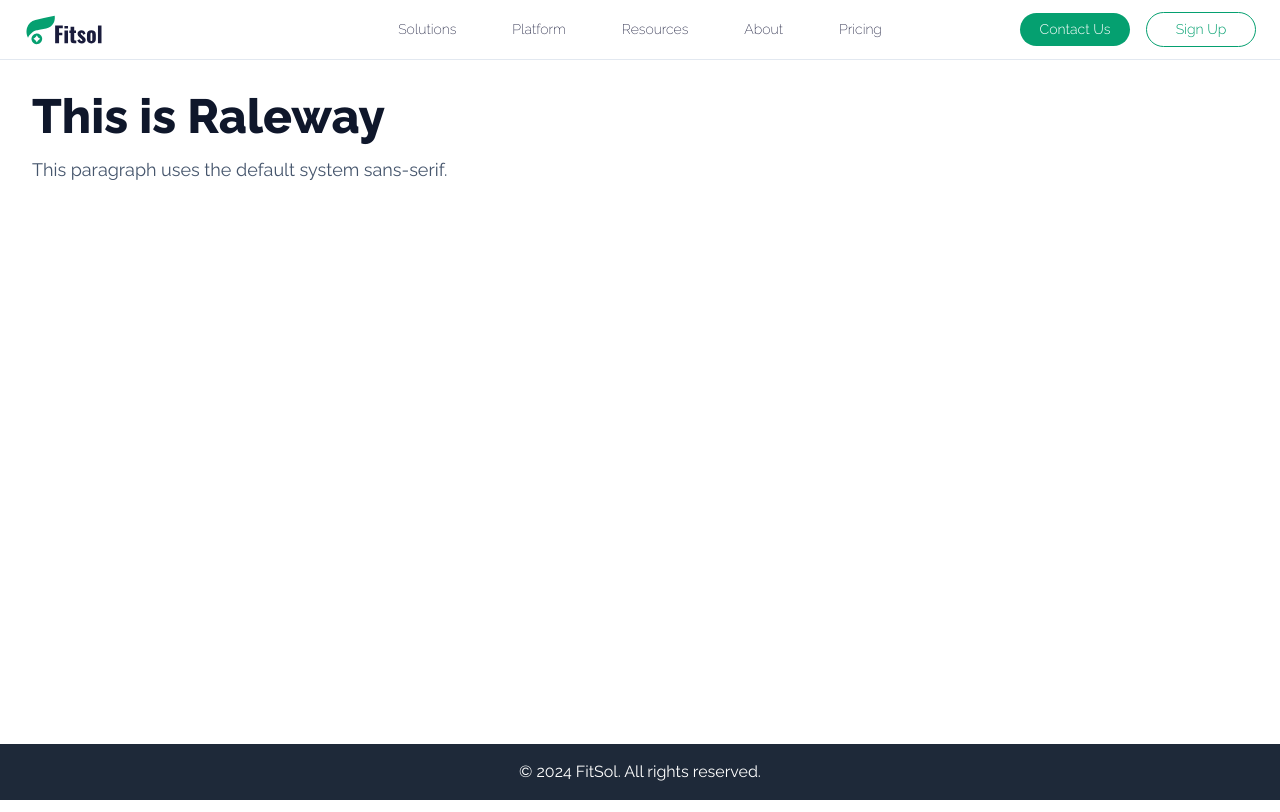
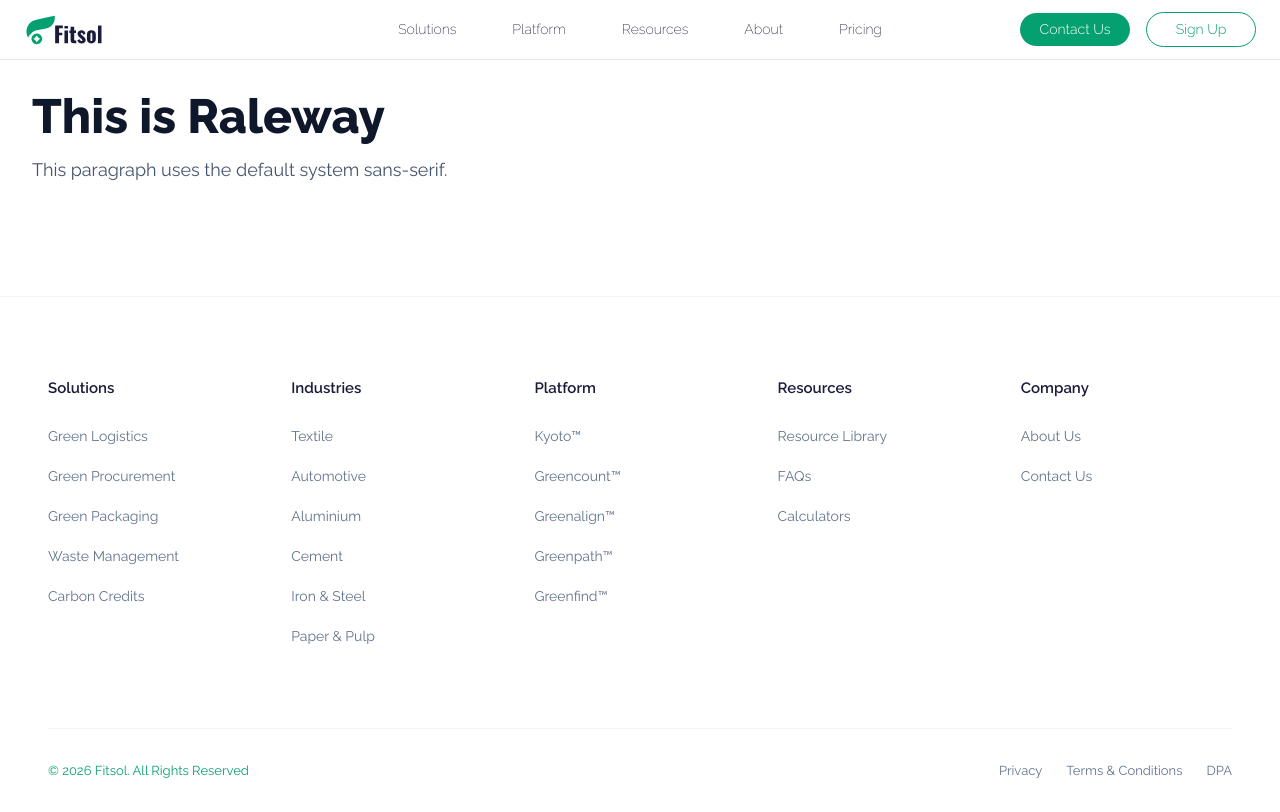
Before and after one commit to DhirajKumar19web/fitsol.green, a React (Vite) app: page / in a window 1280 px wide. Built offline with nearby package versions, Linux system fonts and the light colour scheme.

Commit message:
feat: implement detailed navigation menu and footer branding structure

```diff
--- a/src/components/layout/Footer.tsx
+++ b/src/components/layout/Footer.tsx
@@ -1,8 +1,92 @@
+import { Link } from 'react-router-dom';
+
+const footerLinks = [
+  {
+    title: 'Solutions',
+    links: [
+      { name: 'Green Logistics', path: '#' },
+      { name: 'Green Procurement', path: '#' },
+      { name: 'Green Packaging', path: '#' },
+      { name: 'Waste Management', path: '#' },
+      { name: 'Carbon Credits', path: '#' },
+    ]
+  },
+  {
+    title: 'Industries',
+    links: [
+      { name: 'Textile', path: '#' },
+      { name: 'Automotive', path: '#' },
+      { name: 'Aluminium', path: '#' },
+      { name: 'Cement', path: '#' },
+      { name: 'Iron & Steel', path: '#' },
+      { name: 'Paper & Pulp', path: '#' },
+    ]
+  },
+  {
+    title: 'Platform',
+    links: [
+      { name: 'Kyoto™', path: '#' },
+      { name: 'Greencount™', path: '#' },
+      { name: 'Greenalign™', path: '#' },
+      { name: 'Greenpath™', path: '#' },
+      { name: 'Greenfind™', path: '#' },
+    ]
+  },
+  {
+    title: 'Resources',
+    links: [
+      { name: 'Resource Library', path: '#' },
+      { name: 'FAQs', path: '#' },
+      { name: 'Calculators', path: '#' },
+    ]
+  },
+  {
+    title: 'Company',
+    links: [
+      { name: 'About Us', path: '/about' },
+      { name: 'Contact Us', path: '/contact' },
+    ]
+  }
+];
+
 const Footer: React.FC = () => {
   return (
-    <footer className="bg-gray-800 text-white py-4">
-      <div className="container mx-auto text-center">
-        <p>&copy; 2024 FitSol. All rights reserved.</p>
+    <footer className="bg-white border-t border-slate-100 mt-20">
+      <div className="max-w-[1400px] mx-auto px-6 lg:px-12 pt-20 pb-8">
+        {/* Main Footer Links */}
+        <div className="grid grid-cols-2 md:grid-cols-3 lg:grid-cols-5 gap-10 lg:gap-8 mb-20">
+          {footerLinks.map((section, idx) => (
+            <div key={idx} className="flex flex-col gap-6">
+              <h3 className="text-[#1a1c3c] font-semibold text-[15px]">
+                {section.title}
+              </h3>
+              <ul className="flex flex-col gap-4">
+                {section.links.map((link, linkIdx) => (
+                  <li key={linkIdx}>
+                    <Link
+                      to={link.path}
+                      className="text-slate-500 hover:text-emerald-500 transition-colors text-[14px] font-[400]"
+                    >
+                      {link.name}
+                    </Link>
+                  </li>
+                ))}
+              </ul>
+            </div>
+          ))}
+        </div>
+
+        {/* Bottom Footer */}
+        <div className="pt-8 border-t border-slate-100 flex flex-col md:flex-row items-center justify-between gap-6">
+          <p className="text-emerald-500 text-[13px] font-[400]">
+            © {new Date().getFullYear()} Fitsol. All Rights Reserved
+          </p>
+          <div className="flex items-center gap-6 text-slate-500 text-[13px] font-[400]">
+            <Link to="#" className="hover:text-emerald-500 hover:underline transition-all">Privacy</Link>
+            <Link to="#" className="hover:text-emerald-500 hover:underline transition-all">Terms & Conditions</Link>
+            <Link to="#" className="hover:text-emerald-500 hover:underline transition-all">DPA</Link>
+          </div>
+        </div>
       </div>
     </footer>
   );
```
